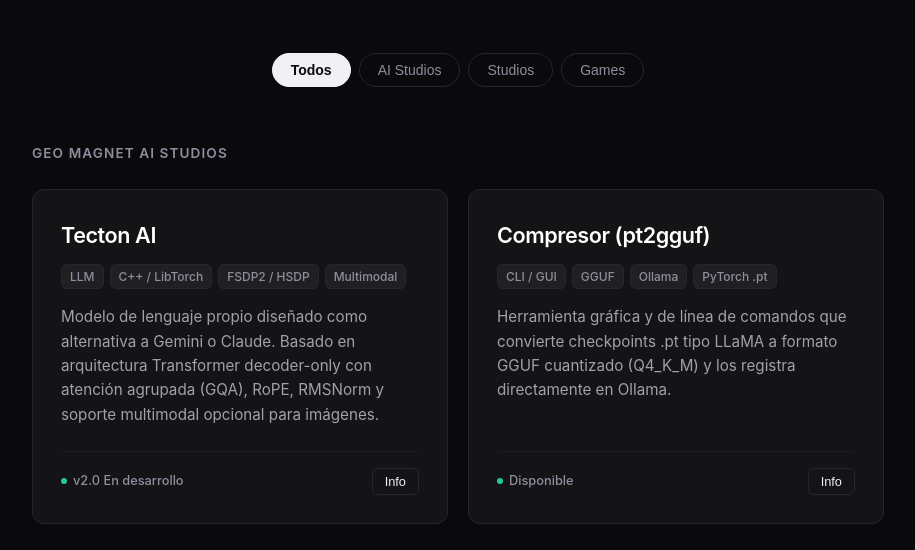
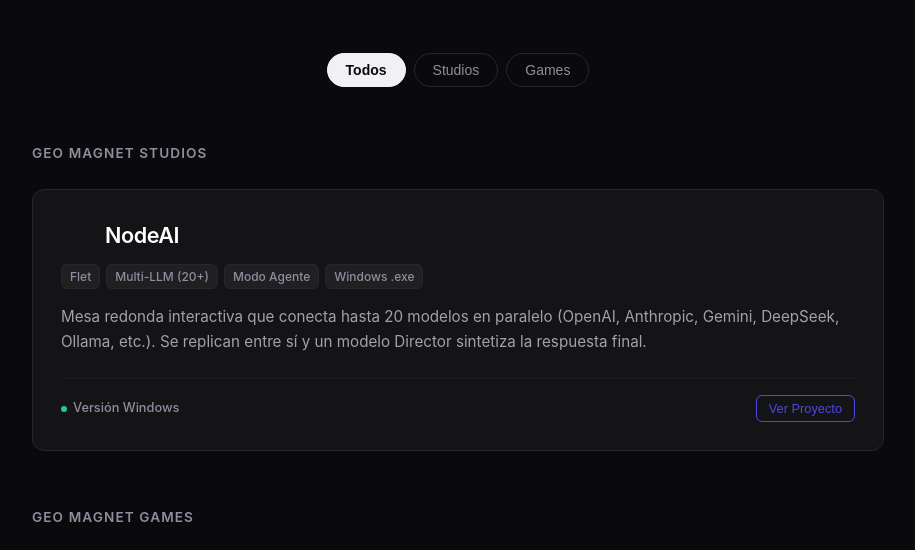
Before and after one commit to geomagnetofficial-lgtm/Geo-Magnet-Web, a plain HTML site: page index.html in a window 1280 px wide. Shown: the part 245-795 px from the top of the page, without its empty margins (182-1097 px from the left). Drawn offline with Linux system fonts and the light colour scheme; grey boxes are pictures that could not be loaded.

```diff
--- a/index.html
+++ b/index.html
@@ -52,7 +52,7 @@
 .main-logo {
   width: 80px;
   height: 80px;
-  mix-blend-mode: screen; /* Oculta el fondo negro del video */
+  mix-blend-mode: screen;
   object-fit: cover;
 }
 
@@ -378,7 +378,6 @@
 <div id="main-view">
   <div class="container">
     <header class="header-brand">
-      <!-- Uso del archivo .mp4 como logo principal usando etiqueta video -->
       <video src="thought_animation.mp4" autoplay loop muted playsinline class="main-logo"></video>
       <h1 class="magnet-title">Geo Magnet Studios</h1>
     </header>
@@ -386,58 +385,11 @@
     <!-- FILTROS -->
     <nav class="nav-filters">
       <button class="btn-filter active" data-filter="all">Todos</button>
-      <button class="btn-filter" data-filter="ai">AI Studios</button>
       <button class="btn-filter" data-filter="studios">Studios</button>
       <button class="btn-filter" data-filter="games">Games</button>
     </nav>
 
     <main class="projects-section">
-
-      <!-- GEO MAGNET AI STUDIOS -->
-      <section class="division-container" data-category="ai">
-        <h2 class="section-title">Geo Magnet AI Studios</h2>
-        <div class="cards-grid two-cols">
-
-          <article class="project-card">
-            <div>
-              <div class="card-header-flex">
-                <h3 class="card-title">Tecton AI</h3>
-              </div>
-              <div class="badges-container">
-                <span class="badge">LLM</span>
-                <span class="badge">C++ / LibTorch</span>
-                <span class="badge">FSDP2 / HSDP</span>
-                <span class="badge">Multimodal</span>
-              </div>
-              <p class="description">Modelo de lenguaje propio diseñado como alternativa a Gemini o Claude. Basado en arquitectura Transformer decoder-only con atención agrupada (GQA), RoPE, RMSNorm y soporte multimodal opcional para imágenes.</p>
-            </div>
-            <div class="card-footer">
-              <div class="status"><span class="dot"></span> v2.0 En desarrollo</div>
-              <button class="btn-card-action" onclick="openModal('Tecton AI', 'Tecton AI es un LLM propio. La v1.0 (agosto 2026) vinculó el entrenamiento en Python con un motor de inferencia en C++ (LibTorch). La v2.0 reescribe la arquitectura para entrenamiento distribuido a gran escala con multi-GPU/multi-nodo (FSDP2/HSDP), checkpoints asíncronos, LoRA/QLoRA, tokenizador SentencePiece y auditoría técnica.')">Info</button>
-            </div>
-          </article>
-
-          <article class="project-card">
-            <div>
-              <div class="card-header-flex">
-                <h3 class="card-title">Compresor (pt2gguf)</h3>
-              </div>
-              <div class="badges-container">
-                <span class="badge">CLI / GUI</span>
-                <span class="badge">GGUF</span>
-                <span class="badge">Ollama</span>
-                <span class="badge">PyTorch .pt</span>
-              </div>
-              <p class="description">Herramienta gráfica y de línea de comandos que convierte checkpoints .pt tipo LLaMA a formato GGUF cuantizado (Q4_K_M) y los registra directamente en Ollama.</p>
-            </div>
-            <div class="card-footer">
-              <div class="status"><span class="dot"></span> Disponible</div>
-              <button class="btn-card-action" onclick="openModal('Compresor (pt2gguf)', 'Herramienta de conversión para checkpoints PyTorch (.pt) hacia el formato GGUF optimizado. Permite ejecutar localmente en Ollama los modelos de lenguaje previamente entrenados con Tecton AI.')">Info</button>
-            </div>
-          </article>
-
-        </div>
-      </section>
 
       <!-- GEO MAGNET STUDIOS -->
       <section class="division-container" data-category="studios">
@@ -447,7 +399,6 @@
           <article class="project-card">
             <div>
               <div class="card-header-flex">
-                <!-- Uso de thought_animation2.mp4 como icono de la aplicación -->
                 <video src="thought_animation2.mp4" autoplay loop muted playsinline class="card-title-logo"></video>
                 <h3 class="card-title" style="margin-bottom:0;">NodeAI</h3>
               </div>
@@ -514,7 +465,6 @@
     <button class="btn-filter" onclick="hideNodeAIView()" style="margin-bottom: 2rem;">&larr; Volver al Inicio</button>
 
     <div class="nodeai-hero">
-      <!-- Uso de thought_animation2.mp4 como logo animado en la vista de NodeAI -->
       <video src="thought_animation2.mp4" autoplay loop muted playsinline class="nodeai-logo-img"></video>
       <h1 class="magnet-title">NodeAi</h1>
       <p class="description" style="max-width: 600px; margin: 1rem auto 0; font-size: 1.1rem;">
@@ -597,15 +547,12 @@
 
 /* LÓGICA DE NAVEGACIÓN PARA LA VISTA DE NODE AI */
 function showNodeAIView() {
-  // Ocultar vista principal y mostrar NodeAI
   document.getElementById('main-view').classList.add('view-hidden');
   document.getElementById('nodeai-view').classList.remove('view-hidden');
-  // Subir al inicio de la página
   window.scrollTo({ top: 0, behavior: 'smooth' });
 }
 
 function hideNodeAIView() {
-  // Ocultar NodeAI y mostrar vista principal
   document.getElementById('nodeai-view').classList.add('view-hidden');
   document.getElementById('main-view').classList.remove('view-hidden');
   window.scrollTo({ top: 0, behavior: 'smooth' });
```
